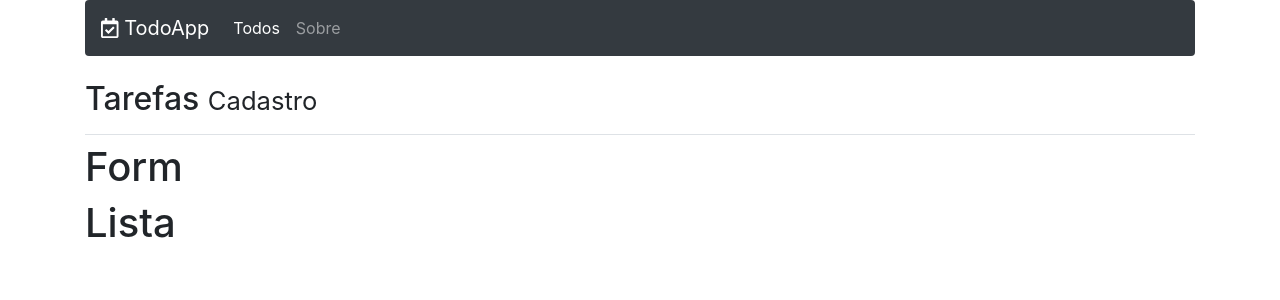
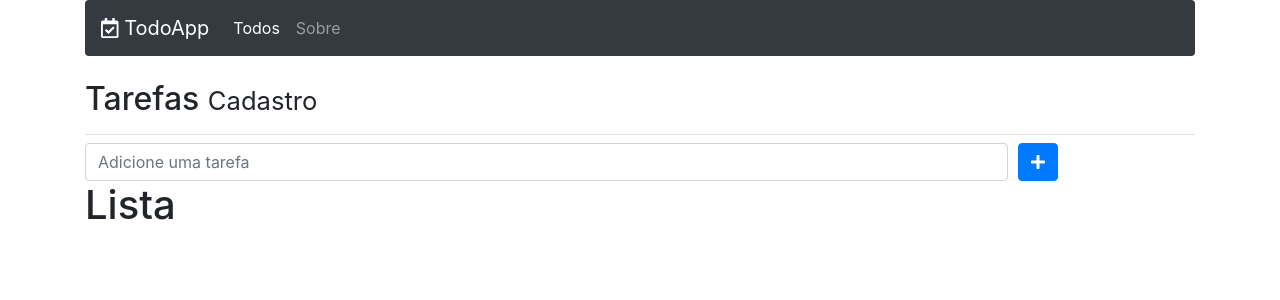
Before and after one commit to ViniciusMAlmeida/react, a React (Create React App) app in the folder todo-app/frontend/: page /todos in a window 1280 px wide. Shown: the top 300 px of the page. Built offline with nearby package versions, Linux system fonts and the light colour scheme; the HTML template or start-up script is replaced by a standard one.

Commit message:
Estrutura do Formulário

```diff
--- a/todo-app/frontend/src/todo/todoForm.jsx
+++ b/todo-app/frontend/src/todo/todoForm.jsx
@@ -1,7 +1,14 @@
 import React from 'react'
 
 export default props => (
-    <div>
-        <h1>Form</h1>
+    <div role='form' className='todoForm form-row'>
+        <div className='col-xs-12 col-sm-9 col-md-10'>
+            <input id='description' className='form-control' placeholder='Adicione uma tarefa'/>
+        </div>
+        <div className='col-xs-12 col-sm-3 col-md-2'>
+            <button className='btn btn-primary'>
+                <i className='fas fa-plus'></i>
+            </button>
+        </div>
     </div>
 )
```
